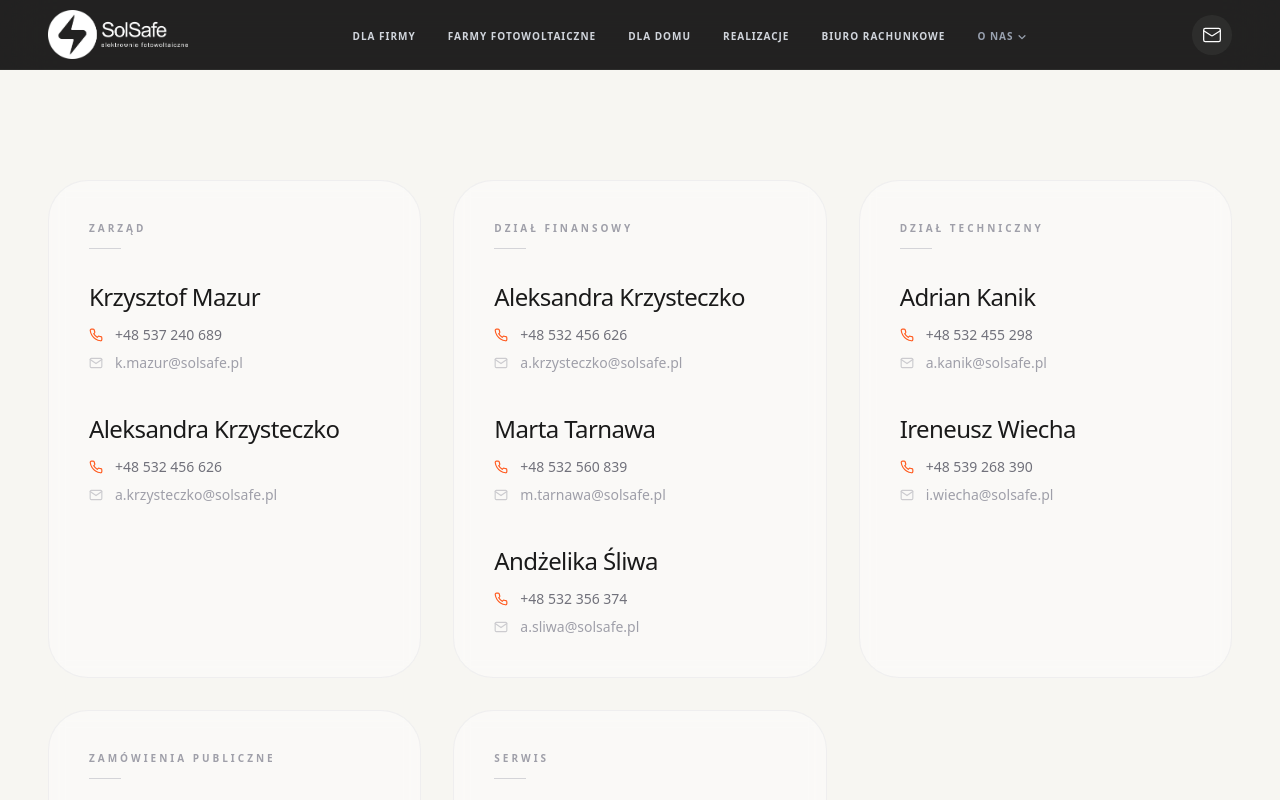
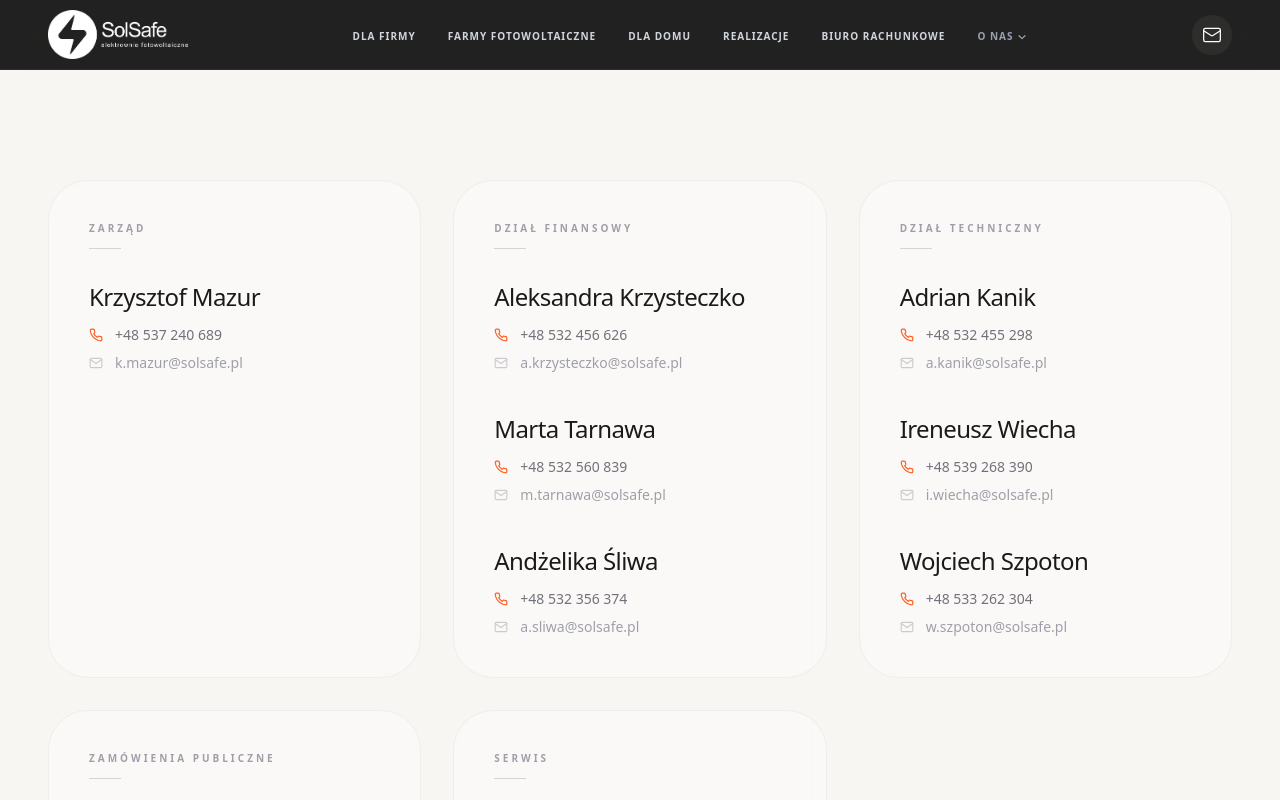
Before and after one commit to dalmarkov/Solsafe, a Next.js app: page /kontakt in a window 1280 px wide. Shown: the top 800 px of the page. Built offline with nearby package versions, Linux system fonts and the light colour scheme.

Commit message:
add info kontakt

```diff
--- a/src/app/kontakt/page.tsx
+++ b/src/app/kontakt/page.tsx
@@ -8,36 +8,41 @@
   {
     dept: "Zarząd",
     people: [
-      { name: "Krzysztof Mazur", tel: "+48 537 240 689", mail: "k.mazur@solsafe.pl" },
-      { name: "Aleksandra Krzysteczko", tel: "+48 532 456 626", mail: "a.krzysteczko@solsafe.pl" }
+      { name: "Krzysztof Mazur", tels: ["+48 537 240 689"], mail: "k.mazur@solsafe.pl" }
     ]
   },
   {
     dept: "Dział Finansowy",
     people: [
-      { name: "Aleksandra Krzysteczko", tel: "+48 532 456 626", mail: "a.krzysteczko@solsafe.pl" },
-      { name: "Marta Tarnawa", tel: "+48 532 560 839", mail: "m.tarnawa@solsafe.pl" },
-      { name: "Andżelika Śliwa", tel: "+48 532 356 374", mail: "a.sliwa@solsafe.pl" }
+      { name: "Aleksandra Krzysteczko", tels: ["+48 532 456 626"], mail: "a.krzysteczko@solsafe.pl" },
+      { name: "Marta Tarnawa", tels: ["+48 532 560 839"], mail: "m.tarnawa@solsafe.pl" },
+      { name: "Andżelika Śliwa", tels: ["+48 532 356 374"], mail: "a.sliwa@solsafe.pl" }
     ]
   },
   {
     dept: "Dział techniczny",
     people: [
-      { name: "Adrian Kanik", tel: "+48 532 455 298", mail: "a.kanik@solsafe.pl" },
-      { name: "Ireneusz Wiecha", tel: "+48 539 268 390", mail: "i.wiecha@solsafe.pl" }
+      { name: "Adrian Kanik", tels: ["+48 532 455 298"], mail: "a.kanik@solsafe.pl" },
+      { name: "Ireneusz Wiecha", tels: ["+48 539 268 390"], mail: "i.wiecha@solsafe.pl" },
+      { name: "Wojciech Szpoton", tels: ["+48 533 262 304"], mail: "w.szpoton@solsafe.pl" }
     ]
   },
   {
     dept: "Zamówienia Publiczne",
     people: [
-      { name: "Andrzej Pieróg", tel: "+48 532 545 564", mail: "przetargi@solsafe.pl" },
-      { name: "Krzysztof Mazur", tel: "+48 537 240 689", mail: "k.mazur@solsafe.pl" }
+      { name: "Andrzej Pieróg", tels: ["+48 532 545 564"], mail: "przetargi@solsafe.pl" },
+      { name: "Krzysztof Mazur", tels: ["+48 537 240 689"], mail: "k.mazur@solsafe.pl" }
     ]
   },
   {
     dept: "Serwis",
     people: [
-      { name: "Wsparcie Serwisowe", tel: "+48 537 240 689", mail: "serwis@solsafe.pl" }
+      {
+        name: "Wsparcie Serwisowe",
+        // Добавлены ваши 2 новых номера в массив
+        tels: ["+48 537 240 689", "+48 532 455 298", "+48 533 262 304"],
+        mail: "serwis@solsafe.pl"
+      },
     ]
   }
 ];
@@ -107,17 +112,25 @@
               </div>
 
               <div className="space-y-10">
-                {item.people.map((person) => (
-                  <div key={person.mail} className="flex flex-col group/person">
+                {item.people.map((person, pIdx) => (
+                  <div key={pIdx} className="flex flex-col group/person">
                     <h3 className="text-xl md:text-2xl font-medium tracking-tight mb-3 group-hover/person:text-[#ff5a1f] transition-colors">
                       {person.name}
                     </h3>
                     <div className="flex flex-col space-y-2">
-                      <a href={`tel:${person.tel}`} className="text-xs md:text-sm font-light text-zinc-500 hover:text-black flex items-center gap-3 transition-colors">
-                        <FiPhone className="text-[#ff5a1f]" /> {person.tel}
-                      </a>
+                      {/* Рендеринг всех номеров телефона из массива */}
+                      {person.tels.map((tel, tIdx) => (
+                        <a
+                          key={tIdx}
+                          href={`tel:${tel.replace(/\s+/g, '')}`}
+                          className="text-xs md:text-sm font-light text-zinc-500 hover:text-black flex items-center gap-3 transition-colors"
+                        >
+                          <FiPhone className="text-[#ff5a1f] shrink-0" /> {tel}
+                        </a>
+                      ))}
+
                       <a href={`mailto:${person.mail}`} className="text-xs md:text-sm font-light text-zinc-400 hover:text-[#ff5a1f] flex items-center gap-3 transition-colors break-all">
-                        <FiMail className="opacity-50" /> {person.mail}
+                        <FiMail className="opacity-50 shrink-0" /> {person.mail}
                       </a>
                     </div>
                   </div>
--- a/src/components/Footer.tsx
+++ b/src/components/Footer.tsx
@@ -31,7 +31,7 @@
 
         {/* НАВИГАЦИЯ (ОБНОВЛЕННЫЕ ПУТИ) */}
         <div className="space-y-6">
-          <h4 className="text-[10px] font-bold uppercase tracking-[0.3em] text-black/20">Nawigacja</h4>
+          <h4 className="text-[10px] font-bold uppercase tracking-[0.3em] text-black">Nawigacja</h4>
           <ul className="text-[10px] space-y-4 text-gray-500 font-bold uppercase tracking-[0.2em]">
             <li>
               <Link href="/dla-firmy" className="hover:text-black transition">Dla firmy</Link>
@@ -60,7 +60,7 @@
 
         {/* КОНТАКТЫ */}
         <div className="space-y-6">
-          <h4 className="text-[10px] font-bold uppercase tracking-[0.3em] text-black/20">Kontakt</h4>
+          <h4 className="text-[10px] font-bold uppercase tracking-[0.3em] text-black">Kontakt</h4>
           <div className="space-y-2">
             <p className="text-sm text-gray-500 font-light ">ul. Bystrzańska 70,
 43-309 Bielsko-Biała</p>
```
